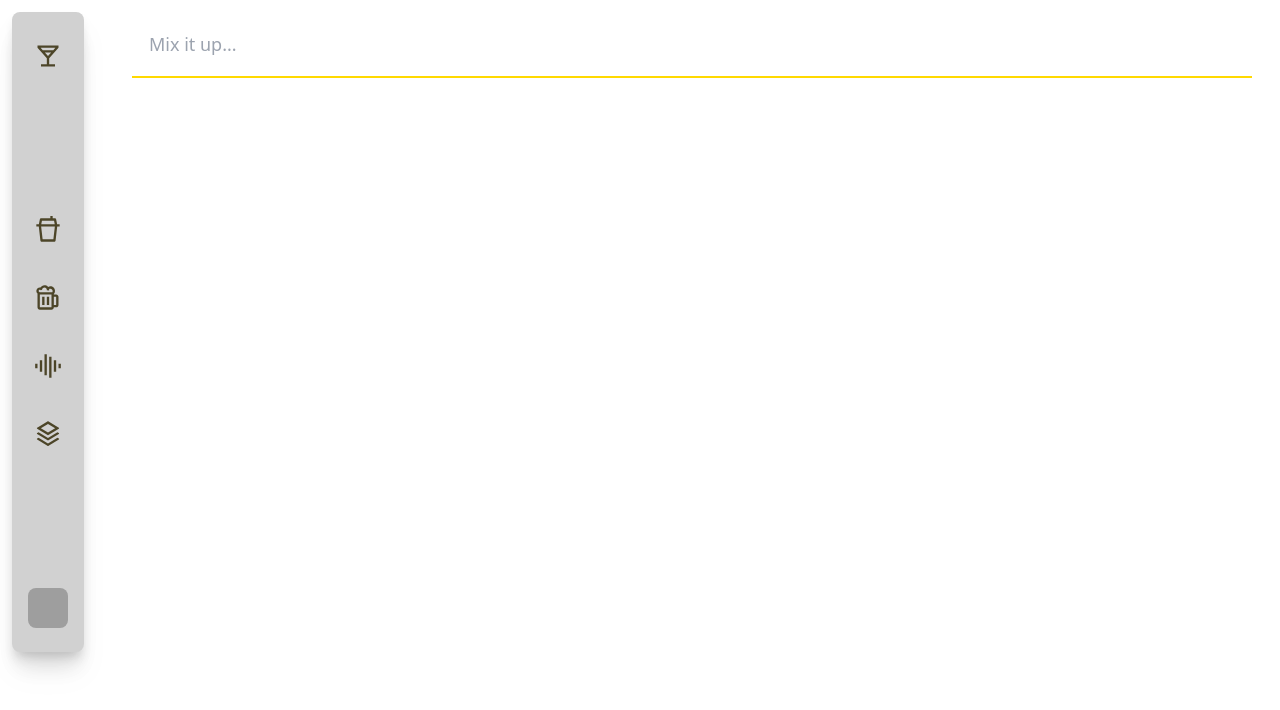
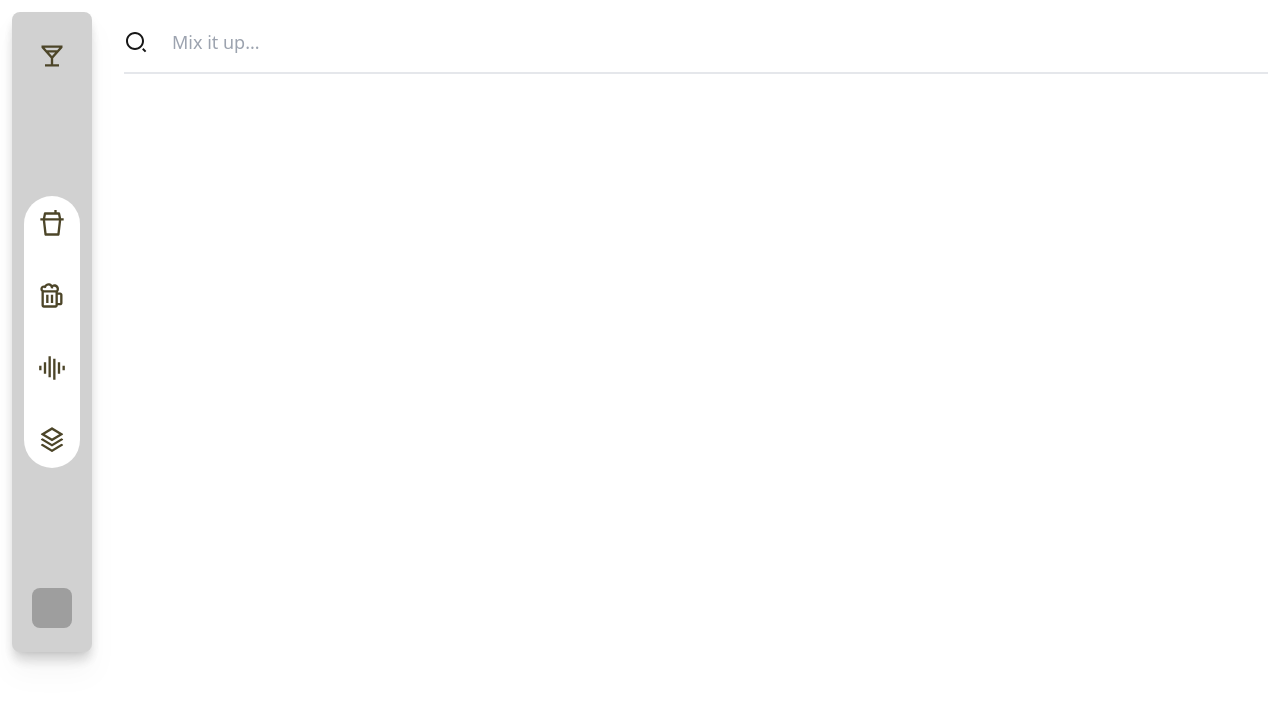
Before and after one commit to nigupta29/drink-discover, a React (Vite) app: page /search in a window 1280 px wide. Shown: the top 710 px of the page. Built offline with nearby package versions, Linux system fonts and the light colour scheme; grey boxes are pictures that could not be loaded.

Commit message:
changed search functionality

```diff
--- a/src/pages/Search.jsx
+++ b/src/pages/Search.jsx
@@ -1,37 +1,38 @@
-import { useCallback, useEffect } from 'react'
-import { useSearchParams } from 'react-router-dom'
+import { useEffect } from 'react'
+import { useLocation } from 'react-router-dom'
 import { useCocktail } from '../context/CocktailContext'
 import CocktailCard from '../ui/CocktailCard'
 import Loaders from '../ui/Loaders'
-import SearchBox from '../ui/SearchBox'
 
 const Search = () => {
-  const { loading, items, getCocktails } = useCocktail()
+  const { loading, items, getCocktails, reset } = useCocktail()
 
-  const [searchParams, setSearchParams] = useSearchParams()
-  const q = searchParams.get('q')
-
-  const fetchSearchResults = useCallback(async () => {
-    await getCocktails(q.toLowerCase())
-  }, [q])
+  const location = useLocation()
+  const q = location.search?.split('=')[1]
 
   useEffect(() => {
     if (!q) return
 
+    const fetchSearchResults = async () => {
+      await getCocktails(q.toLowerCase())
+    }
+
     fetchSearchResults()
 
-    return () => {}
-  }, [searchParams, fetchSearchResults, q])
+    return () => reset()
+  }, [q])
 
   return (
-    <div className="flex w-full flex-col justify-center gap-5 px-4 lg:mx-auto lg:max-w-[1366px]">
-      <SearchBox setSearchParams={setSearchParams} />
-      <div className="mt-5 grid grid-cols-1 gap-5 md:grid-cols-2 lg:grid-cols-3">
+    <div className="container mx-auto space-y-5">
+      {!items && <p className="text-xl">{`No results for '${q}'`}</p>}
+      {!!items?.length && (
+        <h3 className="text-3xl font-semibold">{`Found ${items.length} results for '${q}' `}</h3>
+      )}
+      <div className="grid grid-cols-1 gap-5 md:grid-cols-2 lg:grid-cols-3">
         {loading ? (
           <Loaders />
         ) : (
           <>
-            {!items && <p>No search results</p>}
             {items?.map(item => (
               <CocktailCard key={item.idDrink} item={item} />
             ))}
--- a/src/ui/AppLayout.jsx
+++ b/src/ui/AppLayout.jsx
@@ -1,14 +1,16 @@
 import { Outlet } from 'react-router-dom'
 import Error from './Error'
 import Navbar from './Navbar/Navbar'
+import SearchBox from './SearchBox'
 
 const AppLayout = () => {
   return (
-    <div className="flex flex-col gap-5 md:flex-row">
+    <div className="flex flex-col gap-2 md:flex-row md:gap-5">
       <Navbar />
 
-      <main className="container mx-auto p-3">
+      <main className="container mx-auto space-y-5 px-3 md:p-3">
         <Error />
+        <SearchBox />
         <Outlet />
       </main>
     </div>
--- a/src/ui/Error.jsx
+++ b/src/ui/Error.jsx
@@ -6,7 +6,10 @@ const Error = () => {
 
   return (
     error && (
-      <div role="alert" className="alert alert-error justify-center">
+      <div
+        role="alert"
+        className="alert alert-error animate-pulse justify-center"
+      >
         <RiErrorWarningLine />
         <span>{error}</span>
       </div>
--- a/src/ui/Image.jsx
+++ b/src/ui/Image.jsx
@@ -20,7 +20,10 @@ const Image = ({ imageUrl, altText, height, className, container }) => {
         src={imageUrl}
         alt={altText}
         onLoad={handleImageLoad}
-        className={className + ' w-full object-cover'}
+        className={
+          className +
+          ' w-full object-cover transition-all duration-500 ease-in-out hover:scale-105'
+        }
         loading="lazy"
         style={{ height }}
       />
--- a/src/ui/Navbar/NavLinkItem.jsx
+++ b/src/ui/Navbar/NavLinkItem.jsx
@@ -10,7 +10,7 @@ const NavLinkItem = ({ link, Icon, square, title }) => {
           square ? 'btn-square' : 'btn-circle'
         }`}
       >
-        <Icon className="h-7 w-7 fill-primary-content group-hover:fill-secondary" />
+        <Icon className="h-7 w-7 fill-primary-content group-hover:fill-base-content" />
       </Link>
     </div>
   )
--- a/src/ui/Navbar/Navbar.jsx
+++ b/src/ui/Navbar/Navbar.jsx
@@ -4,10 +4,15 @@ import NavLinkItem from './NavLinkItem'
 
 const Navbar = () => {
   return (
-    <header className="sticky top-0 z-10 flex w-full justify-between bg-base-300 p-3 shadow-xl md:top-3 md:ml-3 md:mt-3 md:h-[calc(80vh)] md:w-fit md:flex-col md:rounded-lg md:py-5 md:drop-shadow-xl">
-      <NavLinkItem Icon={RiGobletLine} title="Home" link="/" square />
+    <header className="sticky top-0 z-10 flex w-full items-center justify-between bg-base-300 p-3 shadow-lg md:top-3 md:ml-3 md:mt-3 md:h-[calc(80vh)] md:w-fit md:flex-col md:rounded-lg md:py-5 md:drop-shadow-xl">
+      <NavLinkItem
+        Icon={RiGobletLine}
+        title="Discover your Poison!!"
+        link="/"
+        square
+      />
 
-      <nav className="flex md:flex-col md:gap-3 lg:gap-5">
+      <nav className="flex rounded-full bg-base-100 p-1 transition-all duration-500 md:flex-col md:gap-3 lg:gap-6">
         {navItems.map(item => (
           <NavLinkItem key={item.title} {...item} />
         ))}
--- a/src/ui/SearchBox.jsx
+++ b/src/ui/SearchBox.jsx
@@ -1,4 +1,4 @@
-import { RiCloseFill } from '@remixicon/react'
+import { RiCloseFill, RiSearch2Line } from '@remixicon/react'
 import { useState } from 'react'
 import { useNavigate, useSearchParams } from 'react-router-dom'
 import { useCocktail } from '../context/CocktailContext'
@@ -15,34 +15,37 @@ const SearchBox = () => {
     if (!search) return
 
     navigate(`/search?q=${search.toLowerCase()}`)
+    setSearch('')
   }
 
   const handleClear = () => {
-    setSearch('')
     reset()
     setSearchParams({})
+    navigate('/')
+    setSearch('')
   }
 
   return (
     <form
       onSubmit={handelSubmit}
-      className={`gap- flex w-full items-center justify-center border-b-2 border-primary py-2 md:gap-3`}
+      className={`flex w-full items-center justify-center gap-1 border-b-2 py-1 focus-within:border-primary md:gap-3`}
     >
+      <div>
+        <RiSearch2Line className="h-6 w-6" />
+      </div>
+
       <input
         type="text"
         placeholder="Mix it up..."
-        className="input flex-grow text-lg focus:border-0 focus:outline-none"
+        className="w-full p-3 text-lg focus:border-0 focus:outline-none"
         value={search}
         onChange={e => setSearch(e.target.value)}
-        disabled={loading}
       />
+
       <button type="submit" className="hidden" disabled={loading}></button>
+
       {search && (
-        <button
-          type="reset"
-          onClick={handleClear}
-          className={`btn btn-square btn-ghost p-0`}
-        >
+        <button type="reset" onClick={handleClear} className={`btn btn-square`}>
           <RiCloseFill className="h-6 w-6" />
         </button>
       )}
```
